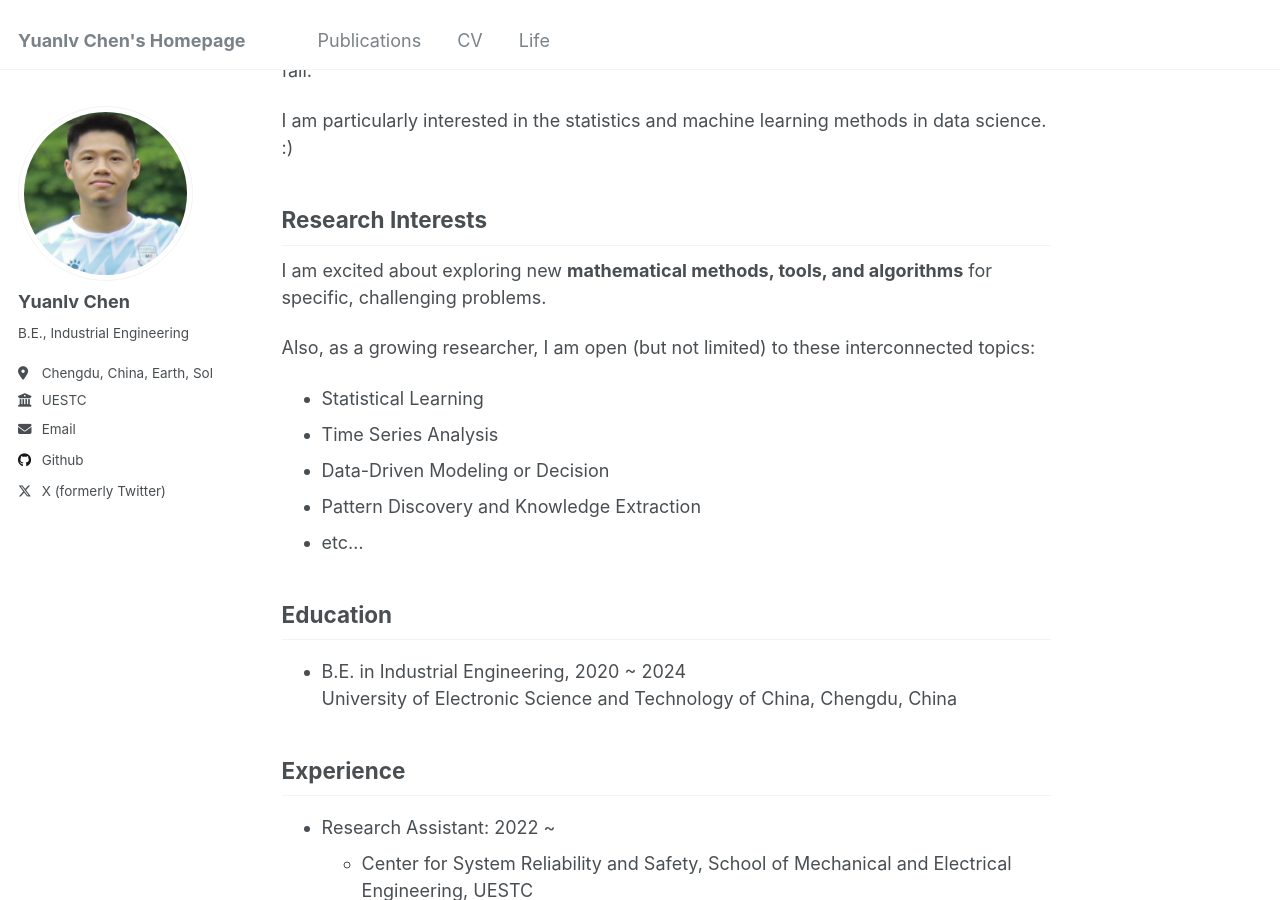
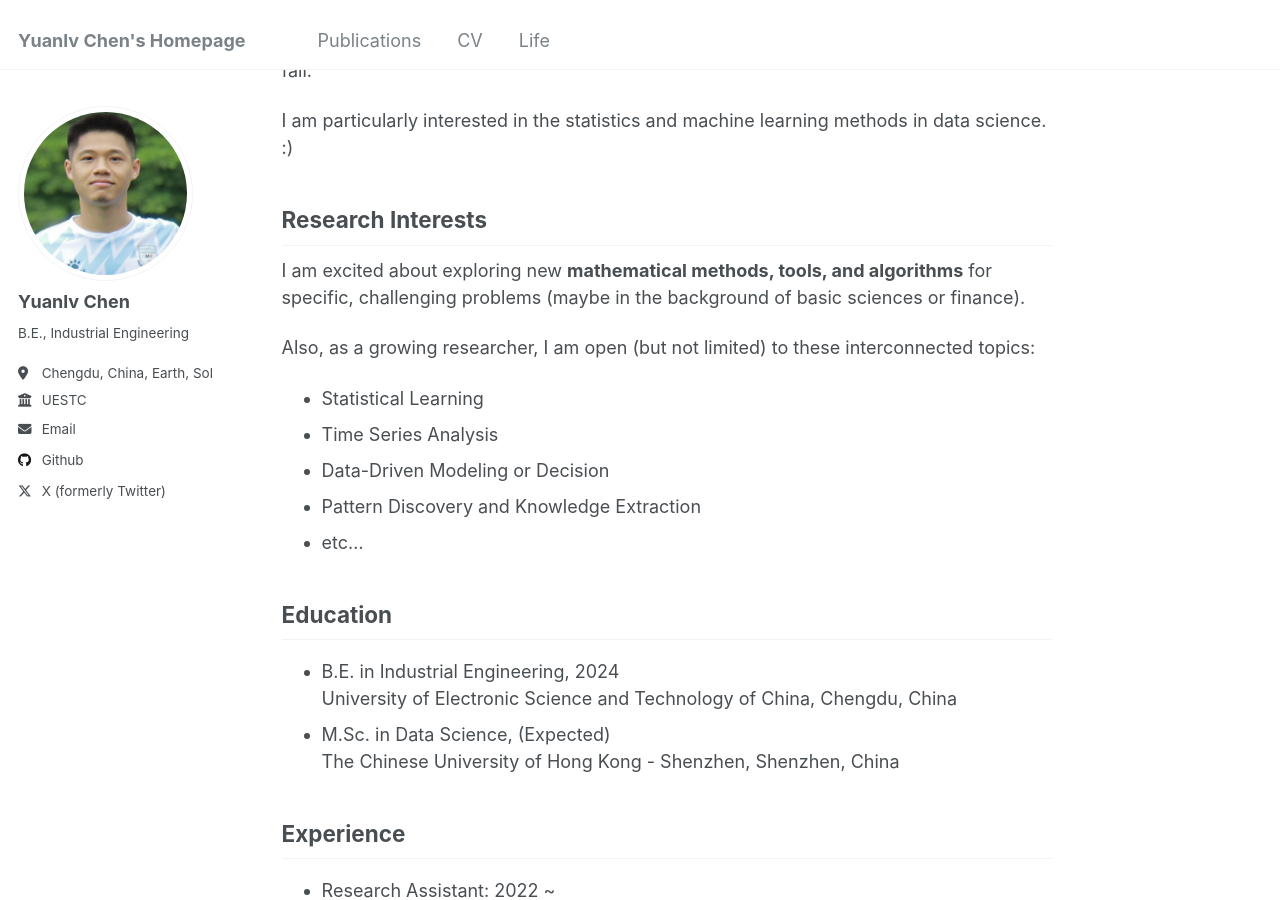
Before and after one commit to YLchen22/YLchen22.github.io, a Jekyll site: the page built from _pages/about.md, in a window 1280 px wide and 900 px high, scrolled down 300 px. Built offline with Jekyll 4.4.1, drawn with Linux system fonts in a browser that asks for light colours.

Commit message:
Update about.md

```diff
--- a/_pages/about.md
+++ b/_pages/about.md
@@ -17,7 +17,7 @@ I am particularly interested in the statistics and machine learning methods in d
 
 Research Interests
 ------
-I am excited about exploring new **mathematical methods, tools, and algorithms** for specific, challenging problems.
+I am excited about exploring new **mathematical methods, tools, and algorithms** for specific, challenging problems (maybe in the background of basic sciences or finance).
 
 Also, as a growing researcher, I am open (but not limited) to these interconnected topics:
 * Statistical Learning
@@ -28,7 +28,8 @@ Also, as a growing researcher, I am open (but not limited) to these interconnect
 
 Education
 ------
-* B.E. in Industrial Engineering, 2020 ~ 2024 <br> University of Electronic Science and Technology of China, Chengdu, China
+* B.E. in Industrial Engineering, 2024 <br> University of Electronic Science and Technology of China, Chengdu, China
+* M.Sc. in Data Science, (Expected) <br> The Chinese University of Hong Kong - Shenzhen, Shenzhen, China
 
 Experience
 ------
```
